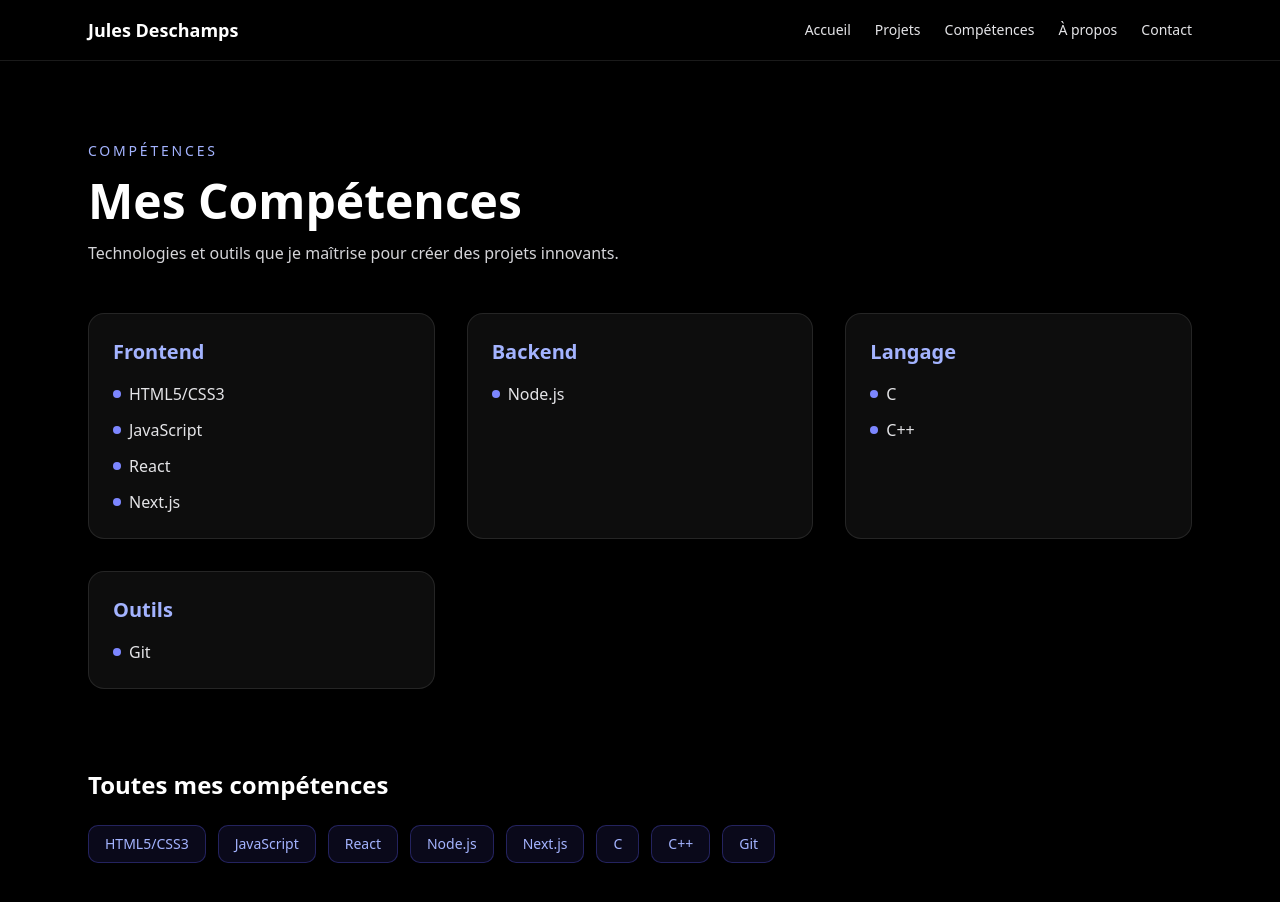
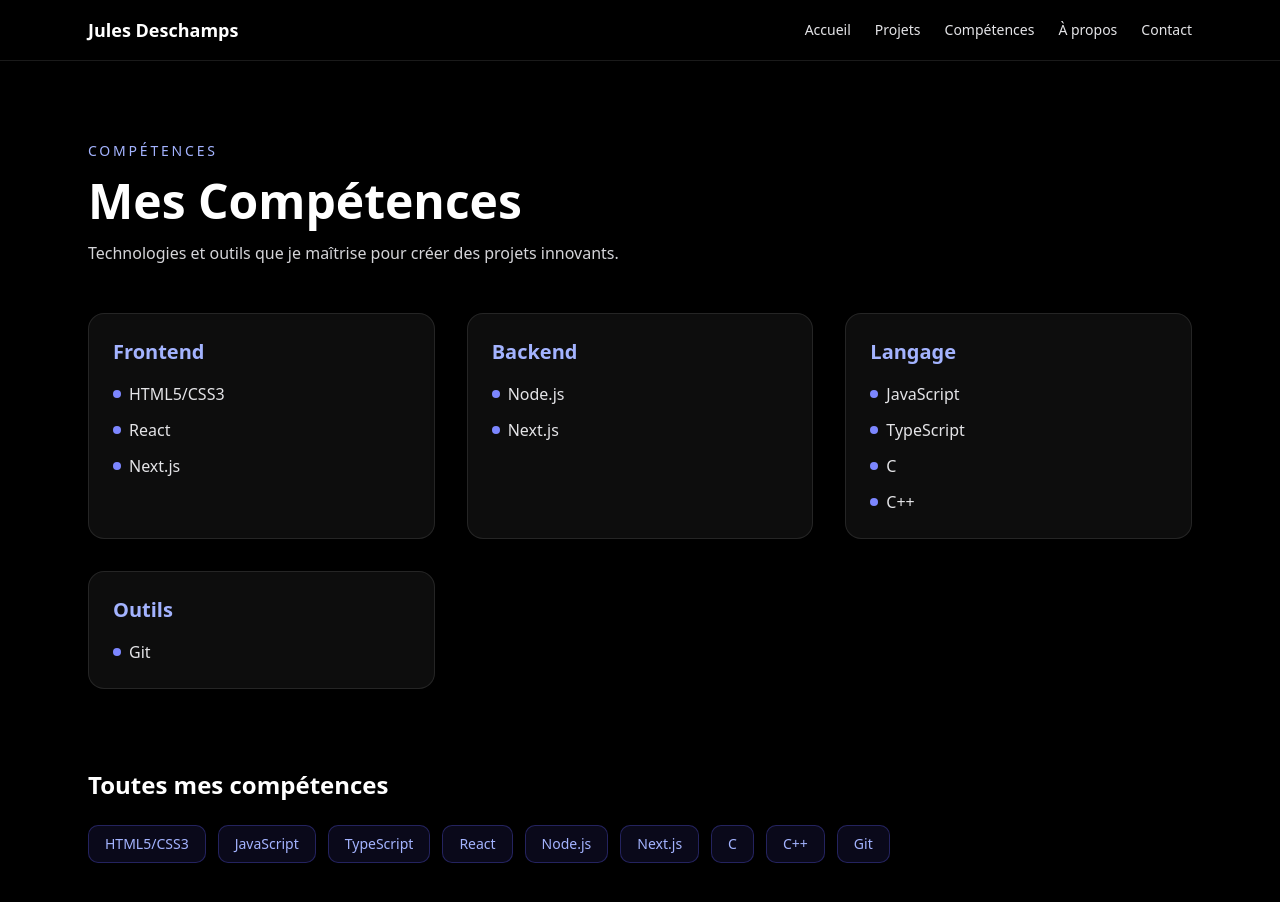
Before and after one commit to julesdeschamps24/portfolio, a Next.js app: page /competences in a window 1280 px wide. Shown: the top 902 px of the page. Built offline with nearby package versions, Linux system fonts and the light colour scheme.

Commit message:
fix order of components in competences page

```diff
--- a/app/competences/page.tsx
+++ b/app/competences/page.tsx
@@ -1,22 +1,36 @@
 export default function CompetencesPage() {
   const competences = [
-    { name: "HTML5/CSS3", category: "Frontend" },
-    { name: "JavaScript", category: "Frontend" },
-    { name: "React", category: "Frontend" },
-    { name: "Node.js", category: "Backend" },
-    { name: "Next.js", category: "Frontend" },
-    { name: "C", category: "Langage" },
-    { name: "C++", category: "Langage" },
-    { name: "Git", category: "Outils" },
+    { name: "HTML5/CSS3", categories: ["Frontend"] },
+    { name: "JavaScript", categories: ["Langage"] },
+    { name: "TypeScript", categories: ["Langage"] },
+    { name: "React", categories: ["Frontend"] },
+    { name: "Node.js", categories: ["Backend"] },
+    { name: "Next.js", categories: ["Frontend", "Backend"] },
+    { name: "C", categories: ["Langage"] },
+    { name: "C++", categories: ["Langage"] },
+    { name: "Git", categories: ["Outils"] },
   ];
 
   const categories = competences.reduce((acc, comp) => {
-    if (!acc[comp.category]) {
-      acc[comp.category] = [];
-    }
-    acc[comp.category].push(comp.name);
+    comp.categories.forEach((category) => {
+      if (!acc[category]) {
+        acc[category] = [];
+      }
+      acc[category].push(comp.name);
+    });
     return acc;
   }, {} as Record<string, string[]>);
+
+  const categoryOrder = ["Frontend", "Backend", "Langage", "Outils"];
+  const sortedCategories = Object.entries(categories).sort((a, b) => {
+    const indexA = categoryOrder.indexOf(a[0]);
+    const indexB = categoryOrder.indexOf(b[0]);
+    // Si la catégorie n'est pas dans l'ordre, la mettre à la fin
+    if (indexA === -1 && indexB === -1) return 0;
+    if (indexA === -1) return 1;
+    if (indexB === -1) return -1;
+    return indexA - indexB;
+  });
 
   return (
     <main className="min-h-screen bg-black text-white">
@@ -32,7 +46,7 @@ export default function CompetencesPage() {
         </header>
 
         <div className="grid gap-8 md:grid-cols-2 lg:grid-cols-3">
-          {Object.entries(categories).map(([category, skills]) => (
+          {sortedCategories.map(([category, skills]) => (
             <div
               key={category}
               className="rounded-2xl border border-white/10 bg-white/5 p-6 backdrop-blur"
--- a/app/page.tsx
+++ b/app/page.tsx
@@ -19,14 +19,15 @@ const videos = [
 ];
 
 const competences = [
-  { name: "HTML5/CSS3", category: "Frontend" },
-  { name: "JavaScript", category: "Frontend" },
-  { name: "React", category: "Frontend" },
-  { name: "Node.js", category: "Backend" },
-  { name: "Next.js", category: "Frontend" },
-  { name: "C", category: "Langage" },
-  { name: "C++", category: "Langage" },
-  { name: "Git", category: "Outils" },
+  { name: "HTML5/CSS3", categories: ["Frontend"] },
+  { name: "JavaScript", categories: ["Langage"] },
+  { name: "TypeScript", categories: ["Langage"] },
+  { name: "React", categories: ["Frontend"] },
+  { name: "Node.js", categories: ["Backend"] },
+  { name: "Next.js", categories: ["Frontend", "Backend"] },
+  { name: "C", categories: ["Langage"] },
+  { name: "C++", categories: ["Langage"] },
+  { name: "Git", categories: ["Outils"] },
 ];
 
 export default function Home() {
@@ -204,17 +205,30 @@ export default function Home() {
 
                 {(() => {
                   const categories = competences.reduce((acc, comp) => {
-                    if (!acc[comp.category]) {
-                      acc[comp.category] = [];
-                    }
-                    acc[comp.category].push(comp.name);
+                    comp.categories.forEach((category) => {
+                      if (!acc[category]) {
+                        acc[category] = [];
+                      }
+                      acc[category].push(comp.name);
+                    });
                     return acc;
                   }, {} as Record<string, string[]>);
+
+                  const categoryOrder = ["Frontend", "Backend", "Langage", "Outils"];
+                  const sortedCategories = Object.entries(categories).sort((a, b) => {
+                    const indexA = categoryOrder.indexOf(a[0]);
+                    const indexB = categoryOrder.indexOf(b[0]);
+                    // Si la catégorie n'est pas dans l'ordre, la mettre à la fin
+                    if (indexA === -1 && indexB === -1) return 0;
+                    if (indexA === -1) return 1;
+                    if (indexB === -1) return -1;
+                    return indexA - indexB;
+                  });
 
                   return (
                     <>
                       <div className="grid gap-8 md:grid-cols-2 lg:grid-cols-3">
-                        {Object.entries(categories).map(([category, skills]) => (
+                        {sortedCategories.map(([category, skills]) => (
                           <div
                             key={category}
                             className="rounded-2xl border border-white/10 bg-white/5 p-6 backdrop-blur"
```
Also changed, not shown: 1 other file (tests, documents, lock files or other folders).
